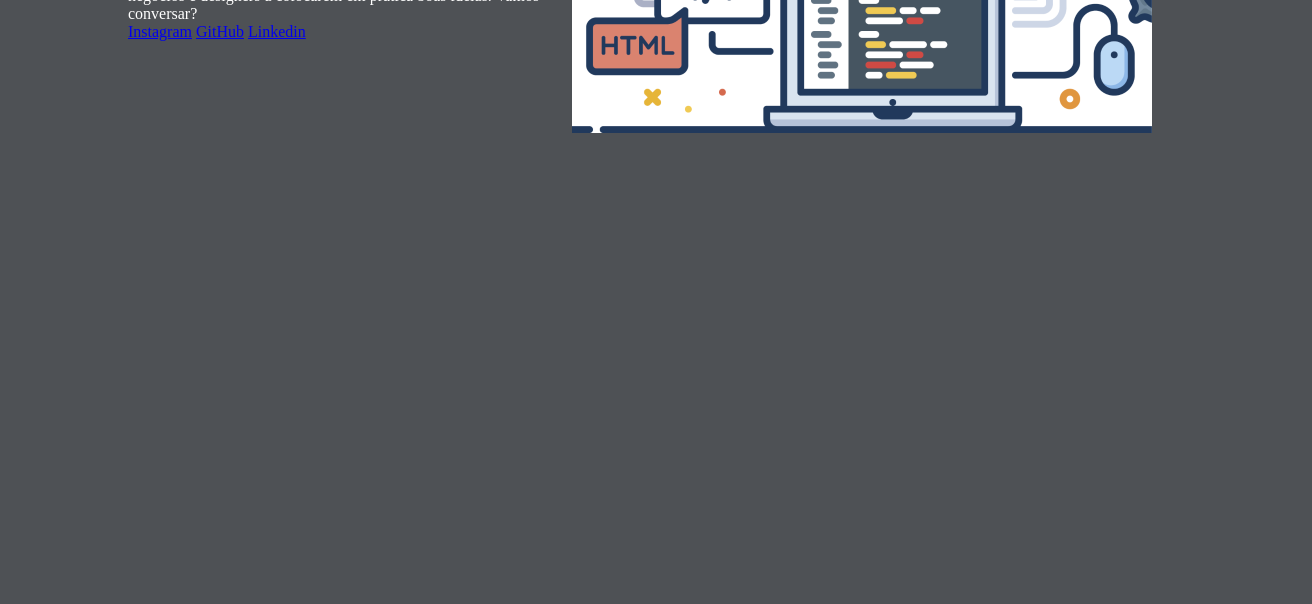
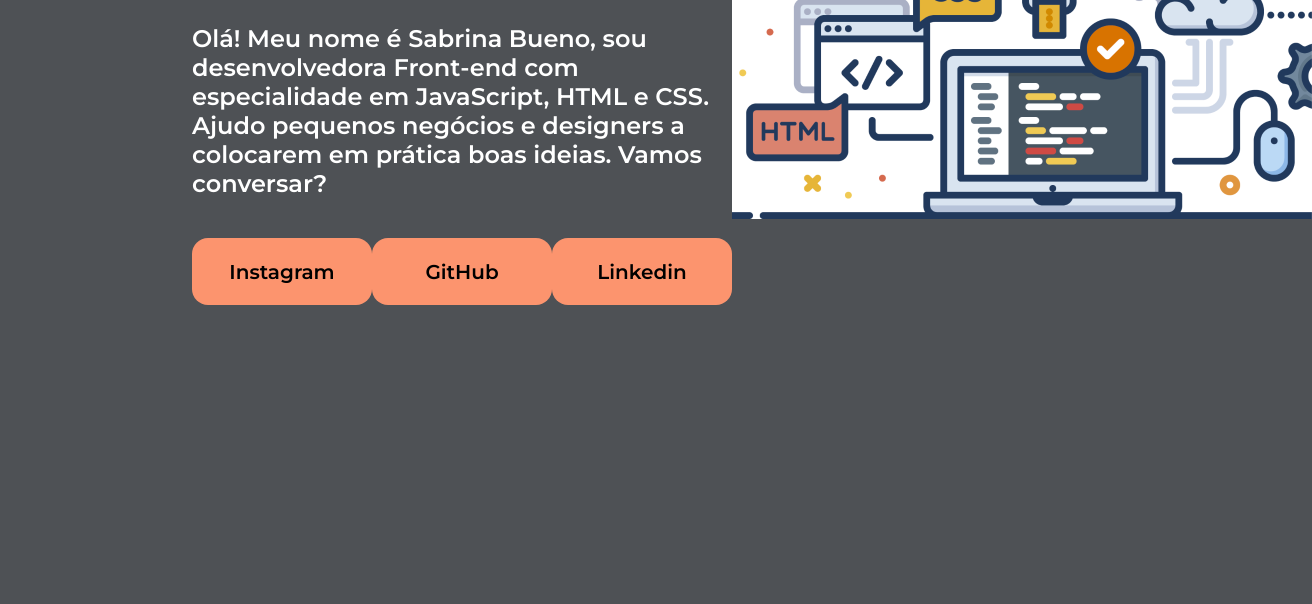
Before and after one commit to sabrinabuenof/portfolio, a plain HTML site: page index.html in a window 1280 px wide. Shown: the part 324-928 px from the top of the page, 1312 px wide, since content can reach past the window. Drawn offline with nearby package versions, Linux system fonts and the light colour scheme.

Commit message:
classes, posicionamento e Flexbox

```diff
--- a/index.html
+++ b/index.html
@@ -10,24 +10,36 @@
   <body>
     <header></header>
     <main class="apresentacao">
-      <section>
-        <h1>
+      <section class="apresentacao__conteudo">
+        <h1 class="apresentacao__conteudo__titulo">
           Eleve seu negócio digital a outro nível
           <strong class="titulo-destaque">
             com um Front-end de qualidade!</strong
           >
         </h1>
-        <p>
+        <p class="apresnetacao__conteudo__texto">
           Olá! Meu nome é Sabrina Bueno, sou desenvolvedora Front-end com
           especialidade em JavaScript, HTML e CSS. Ajudo pequenos negócios e
           designers a colocarem em prática boas ideias. Vamos conversar?
         </p>
-
-        <a href="https://www.instagram.com/sabrinnabueno/">Instagram</a>
-        <a href="https://github.com/sabrinabuenof">GitHub</a>
-        <a href="https://www.linkedin.com/in/sabrina-bueno-7630b221b/">
-          Linkedin
-        </a>
+        <div class="apresentacao__links">
+          <a
+            class="apresentacao__links__link"
+            href="https://www.instagram.com/sabrinnabueno/"
+            >Instagram</a
+          >
+          <a
+            class="apresentacao__links__link"
+            href="https://github.com/sabrinabuenof"
+            >GitHub</a
+          >
+          <a
+            class="apresentacao__links__link"
+            href="https://www.linkedin.com/in/sabrina-bueno-7630b221b/"
+          >
+            Linkedin
+          </a>
+        </div>
       </section>
       <img src="imagens/imagemfront.png" alt="Fota ilustrativa" />
     </main>
--- a/style.css
+++ b/style.css
@@ -1,3 +1,6 @@
+@import url("https://fonts.googleapis.com/css2?family=Krona+One&display=swap");
+@import url("https://fonts.googleapis.com/css2?family=Montserrat:wght@600&display=swap");
+
 * {
   margin: 0;
   padding: 0;
@@ -15,8 +18,43 @@ body {
 }
 
 .apresentacao {
-  margin: 10%;
+  margin: 10% 15%;
   display: flex;
   align-items: center;
   justify-content: space-between;
 }
+
+.apresentacao__conteudo {
+  width: 615px;
+  display: flex;
+  flex-direction: column;
+  gap: 40px;
+}
+
+.apresentacao__conteudo__titulo {
+  font-size: 36px;
+  font-family: "Krona One", sans-serif;
+}
+
+.apresnetacao__conteudo__texto {
+  font-size: 24px;
+  font-family: "Montserrat", sans-serif;
+}
+
+.apresentacao__links {
+  display: flex;
+  justify-content: space-between;
+}
+
+.apresentacao__links__link {
+  text-decoration: none;
+  background-color: rgb(252, 148, 110);
+  width: 180px;
+  text-align: center;
+  border-radius: 16px;
+  font-size: 20px;
+  font-weight: 600;
+  padding: 21.5px 0;
+  color: #000000;
+  font-family: "Montserrat", sans-serif;
+}
```
